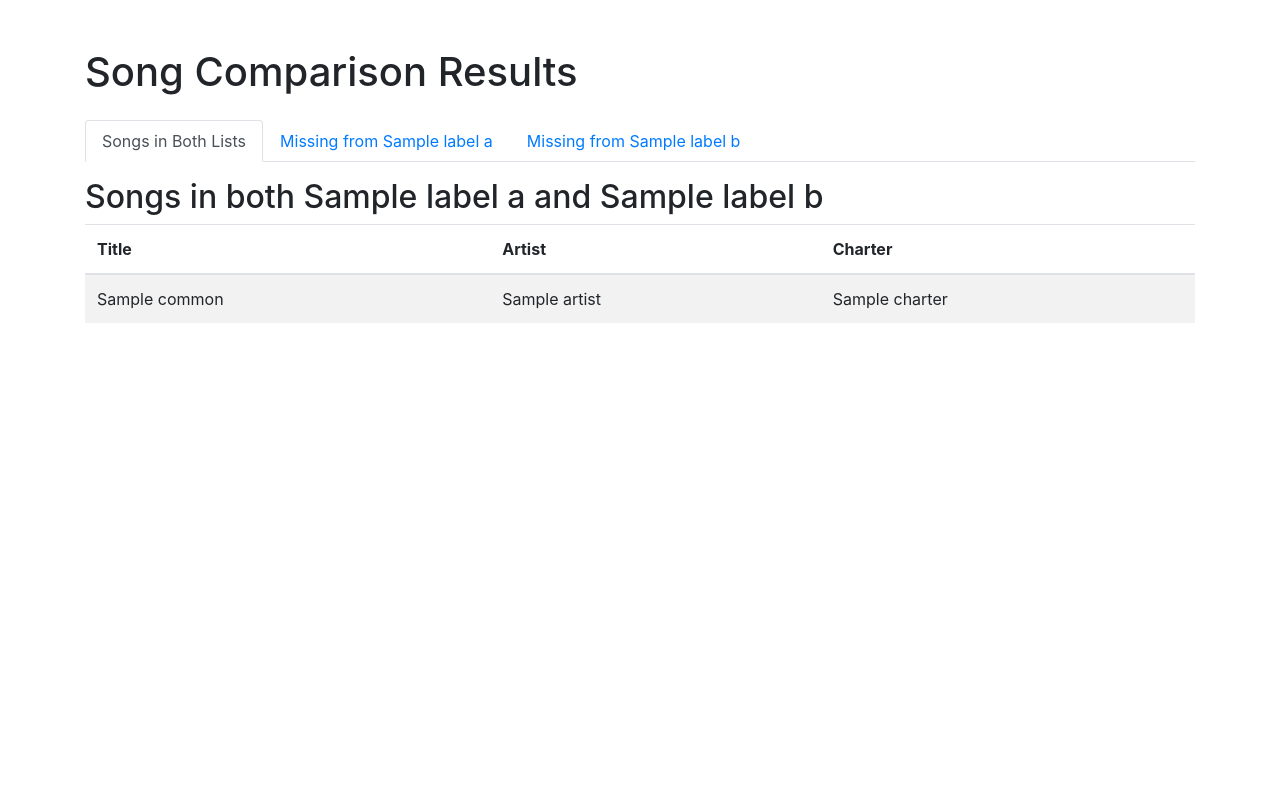
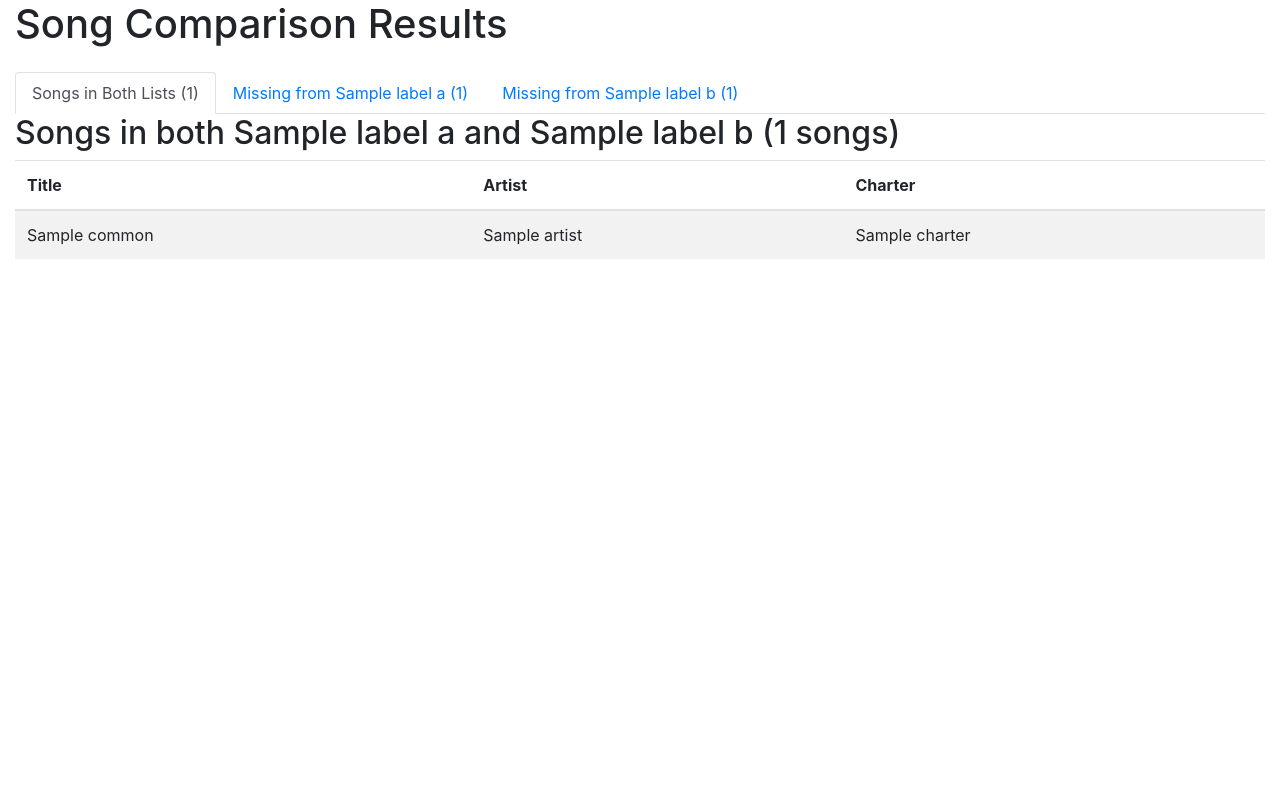
Before and after one commit to MattyGroch/YARG_Compare, a Flask app: template templates/results.html in a window 1280 px wide. Run offline with Flask 3, Linux system fonts and the light colour scheme; the template is opened without the code that fills it: most values are stand-ins (such as "Sample title", 1, 10 or a date in 2020); some libraries are stand-ins or nearby versions.

Commit message:
made it pretty

```diff
--- a/templates/results.html
+++ b/templates/results.html
@@ -1,4 +1,5 @@
 {% macro table_html(songs) %}
+    <div class="table-responsive">
         <table class="table table-striped">
             <thead>
                 <tr>
@@ -17,6 +18,7 @@
                 {% endfor %}
             </tbody>
         </table>
+    </div>
 {% endmacro %}
 
 <!DOCTYPE html>
@@ -29,34 +31,63 @@
     <script src="https://code.jquery.com/jquery-3.3.1.slim.min.js"></script>
     <script src="https://cdnjs.cloudflare.com/ajax/libs/popper.js/1.14.7/umd/popper.min.js"></script>
     <script src="https://stackpath.bootstrapcdn.com/bootstrap/4.3.1/js/bootstrap.min.js"></script>
+    <style>
+        html, body {
+            height: 100%;
+            overflow: hidden;
+        }
+        .container-fluid {
+            height: 100%;
+            display: flex;
+            flex-direction: column;
+        }
+        .tab-content {
+            flex-grow: 1;
+            overflow: hidden;
+        }
+        .tab-pane {
+            height: 100%;
+            overflow-y: auto;
+        }
+        .table-responsive {
+            height: calc(100% - 50px); /* Adjust based on your header height */
+            overflow-y: auto;
+        }
+        .table thead th {
+            position: sticky;
+            top: 0;
+            background-color: white;
+            z-index: 1;
+        }
+    </style>
 </head>
 <body>
-    <div class="container mt-5">
+    <div class="container-fluid h-100 d-flex flex-column">
         <h1 class="mb-4">Song Comparison Results</h1>
 
         <ul class="nav nav-tabs" id="myTab" role="tablist">
             <li class="nav-item">
-                <a class="nav-link active" id="common-tab" data-toggle="tab" href="#common" role="tab">Songs in Both Lists</a>
+                <a class="nav-link active" id="common-tab" data-toggle="tab" href="#common" role="tab">Songs in Both Lists ({{ common|length }})</a>
             </li>
             <li class="nav-item">
-                <a class="nav-link" id="missing-a-tab" data-toggle="tab" href="#missing-a" role="tab">Missing from {{ label_a }}</a>
+                <a class="nav-link" id="missing-a-tab" data-toggle="tab" href="#missing-a" role="tab">Missing from {{ label_a }} ({{ missing_from_a|length }})</a>
             </li>
             <li class="nav-item">
-                <a class="nav-link" id="missing-b-tab" data-toggle="tab" href="#missing-b" role="tab">Missing from {{ label_b }}</a>
+                <a class="nav-link" id="missing-b-tab" data-toggle="tab" href="#missing-b" role="tab">Missing from {{ label_b }} ({{ missing_from_b|length }})</a>
             </li>
         </ul>
 
-        <div class="tab-content mt-3" id="myTabContent">
-            <div class="tab-pane fade show active" id="common" role="tabpanel">
-                <h2>Songs in both {{ label_a }} and {{ label_b }}</h2>
+        <div class="tab-content flex-grow-1" id="myTabContent">
+            <div class="tab-pane fade show active h-100" id="common" role="tabpanel">
+                <h2>Songs in both {{ label_a }} and {{ label_b }} ({{ common|length }} songs)</h2>
                 {{ table_html(common) }}
             </div>
-            <div class="tab-pane fade" id="missing-a" role="tabpanel">
-                <h2>Songs in {{ label_b }} but missing from {{ label_a }}</h2>
+            <div class="tab-pane fade h-100" id="missing-a" role="tabpanel">
+                <h2>Songs in {{ label_b }} but missing from {{ label_a }} ({{ missing_from_a|length }} songs)</h2>
                 {{ table_html(missing_from_a) }}
             </div>
-            <div class="tab-pane fade" id="missing-b" role="tabpanel">
-                <h2>Songs in {{ label_a }} but missing from {{ label_b }}</h2>
+            <div class="tab-pane fade h-100" id="missing-b" role="tabpanel">
+                <h2>Songs in {{ label_a }} but missing from {{ label_b }} ({{ missing_from_b|length }} songs)</h2>
                 {{ table_html(missing_from_b) }}
             </div>
         </div>
```
Lines whose indentation alone changed are shown as unchanged.
